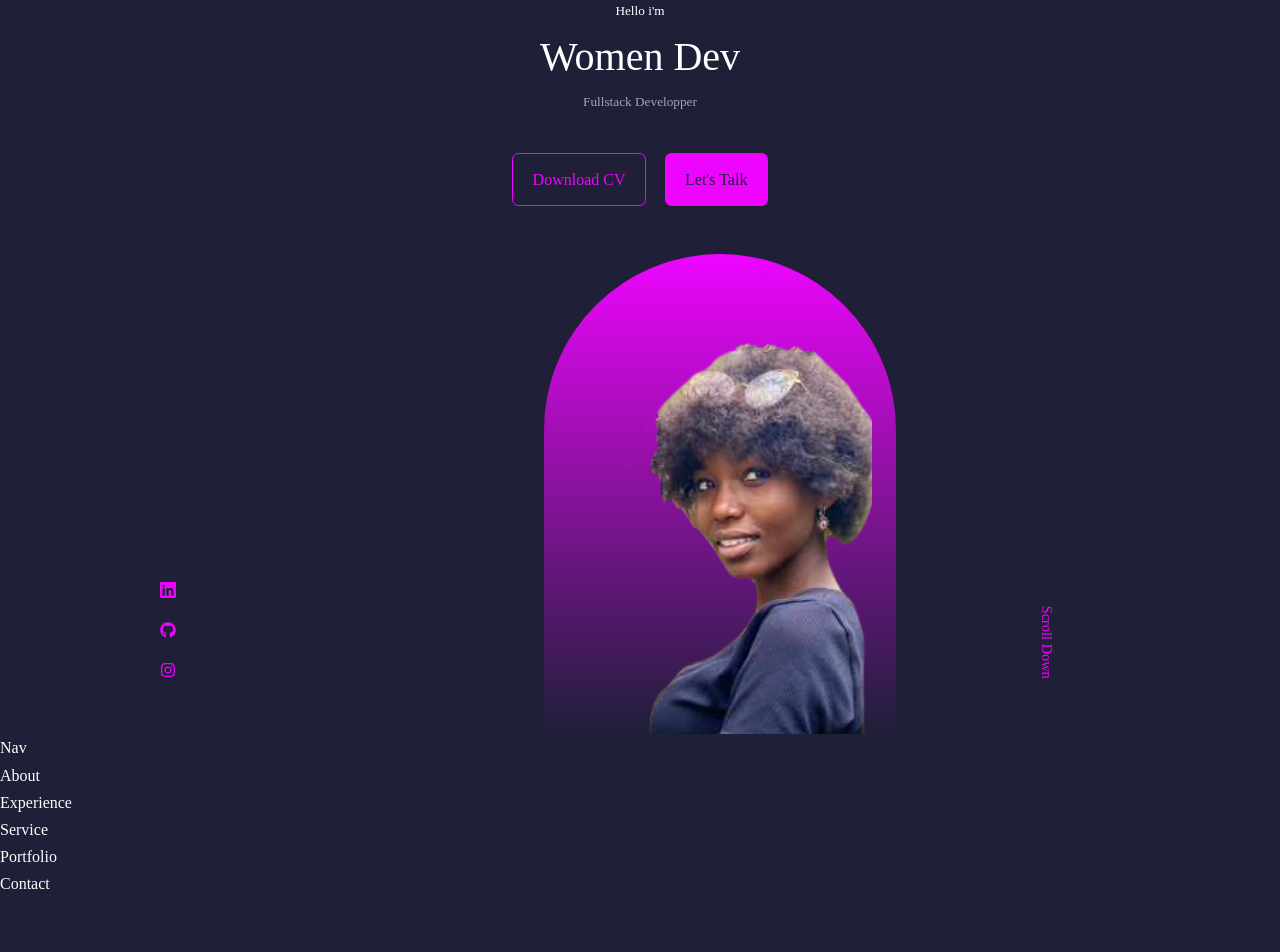
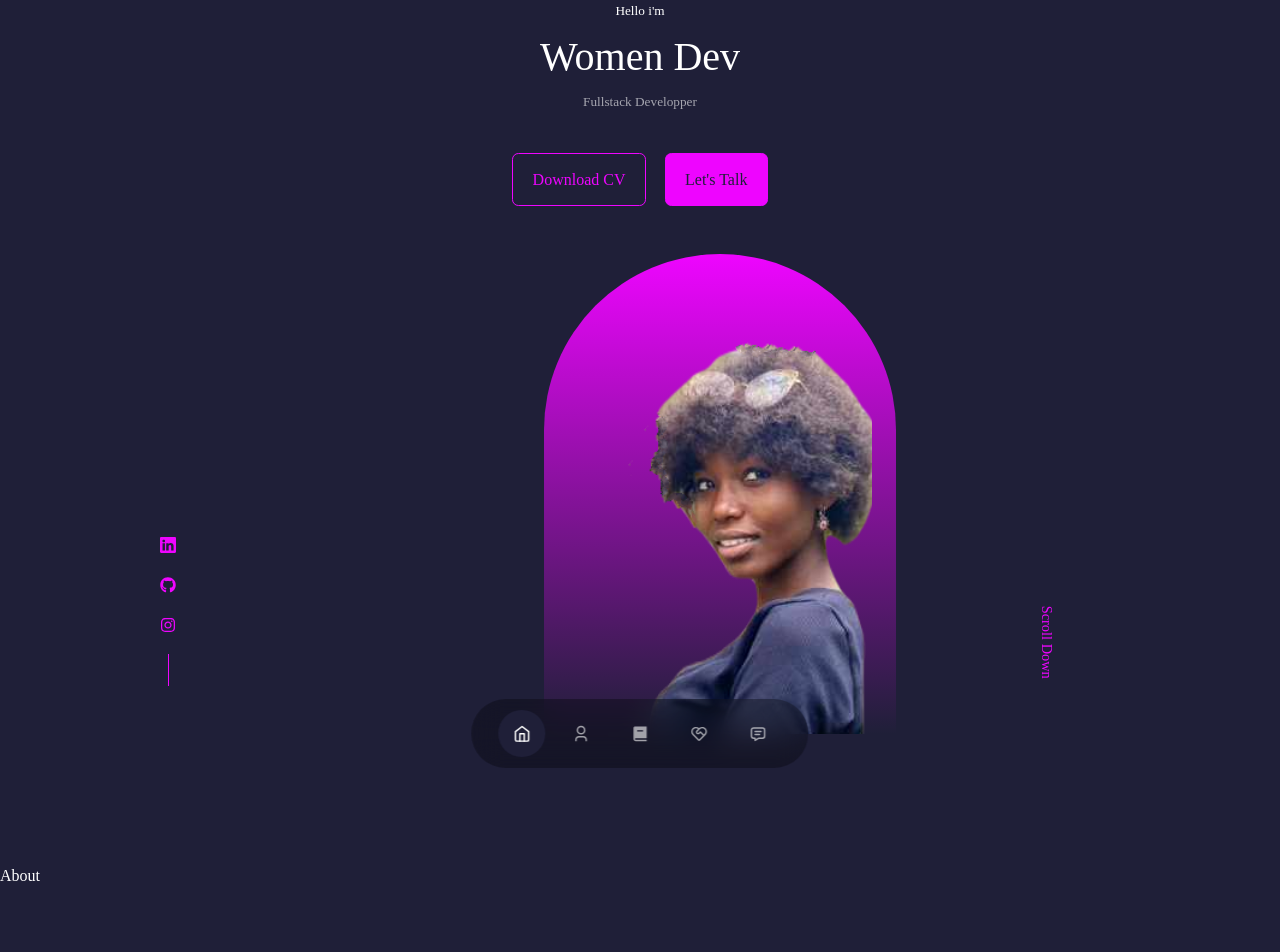
Before and after one commit to Agapy19/Mon-portfolio, a React (Vite) app: page / in a window 1280 px wide. Shown: the top 952 px of the page. Before the commit the page ends 897 px from the top, so only its background shows below. Built offline with nearby package versions, Linux system fonts and the light colour scheme.

Commit message:
Nav component

```diff
--- a/src/App.css
+++ b/src/App.css
@@ -56,6 +56,7 @@ h1 {
 
 section {
   margin-top: 8rem;
+  height: 100vh;
 }
 
 section>h2,
--- a/src/Components/About/About.jsx
+++ b/src/Components/About/About.jsx
@@ -2,7 +2,10 @@ import React from 'react'
 import './About.css'
 const About = () => {
   return (
-    <div>About</div>
+    <section id='about'>
+      About
+
+    </section>
   )
 }
 
--- a/src/Components/Contact/Contact.jsx
+++ b/src/Components/Contact/Contact.jsx
@@ -2,7 +2,10 @@ import React from 'react'
 import './Contact.css'
 const Contact = () => {
   return (
-    <div>Contact</div>
+    <section id='contact'>
+    Contact
+
+  </section>
   )
 }
 
--- a/src/Components/Experience/Experience.jsx
+++ b/src/Components/Experience/Experience.jsx
@@ -2,7 +2,10 @@ import React from 'react'
 import './Experience.css'
 const Experience = () => {
   return (
-    <div>Experience</div>
+    <section id='experience'>
+      Experience
+
+    </section>
   )
 }
 
--- a/src/Components/Service/Service.jsx
+++ b/src/Components/Service/Service.jsx
@@ -3,7 +3,10 @@ import './Service.css'
 
 const Service = () => {
   return (
-    <div>Service</div>
+    <section id='service'>
+    service
+
+  </section>
   )
 }
 
--- a/src/Components/header/Header.css
+++ b/src/Components/header/Header.css
@@ -36,7 +36,7 @@ header {
 }
 
 /* Social-header */
-.heade-social {
+.header-social {
     display: flex;
     flex-direction: column;
     align-items: center;
@@ -46,7 +46,7 @@ header {
     bottom: 3rem;
 }
 
-.heade-social ::after {
+.header-social::after {
     content: '';
     width: 1px;
     height: 2rem;
--- a/src/Components/header/HeaderSocial.jsx
+++ b/src/Components/header/HeaderSocial.jsx
@@ -4,7 +4,7 @@ import { FaGithub } from "react-icons/fa";
 import { FaInstagram } from "react-icons/fa";
 const HeaderSocial = () => {
     return (
-        <div className="heade-social">
+        <div className="header-social">
             <a href="https://linkdin.com" target='blank'><BsLinkedin /></a>
             <a href="https://github.com" target='blank'><FaGithub /></a>
             <a href="https://instagram.com" target='blank'><FaInstagram /></a>
--- a/src/Components/nav/Nav.css
+++ b/src/Components/nav/Nav.css
@@ -0,0 +1,30 @@
+nav{
+    background: rgba(0, 0, 0, 0.3);
+    width: max-content;
+    display: block;
+    padding: 0.7rem 1.7rem;
+    z-index: 2;
+    position: fixed;
+    left: 50%;
+    transform: translateX(-50%);
+    bottom: 2rem;
+    display: flex;
+    gap: 0.8rem;
+    border-radius: 3rem;
+    backdrop-filter: blur(15px);
+}
+nav a{
+    background: transparent;
+    padding: 0.9rem;
+    border-radius: 50%;
+    display: flex;
+    color: var( --color-light);
+    font-size: 1.1rem;
+}
+nav a:hover{
+    background: rgba(0, 0, 0, 0.3);
+}
+nav a.active{
+    background: var(--bg-color);
+    color: var(--white-color);
+}
--- a/src/Components/nav/Nav.jsx
+++ b/src/Components/nav/Nav.jsx
@@ -1,9 +1,23 @@
-import React from 'react'
+import React, { useState } from 'react'
 import './Nav.css'
+import { FiHome } from "react-icons/fi";
+import { RiUser3Line } from "react-icons/ri";
+import { RiBook2Fill } from "react-icons/ri";
+import { RiServiceLine } from "react-icons/ri";
+import { TbMessage } from "react-icons/tb";
+import { usestate } from 'react';
 
 const Nav = () => {
+  const [activeNav, setActiveNav] = useState('#')
   return (
-    <div>Nav</div>
+    <nav>
+      <a href="#" onClick={() => setActiveNav('#')} className={activeNav === '#' ? 'active' : ''}><FiHome /></a>
+      <a href="#about" onClick={() => setActiveNav('#about')} className={activeNav === '#about' ? 'active' : ''}><RiUser3Line /></a>
+      <a href="#experience" onClick={() => setActiveNav('#experience')} className={activeNav === '#experience' ? 'active' : ''}><RiBook2Fill /></a>
+      <a href="#service" onClick={() => setActiveNav('#service')} className={activeNav === '#service' ? 'active' : ''}><RiServiceLine /></a>
+      <a href="#contact" onClick={() => setActiveNav('#contact')} className={activeNav === '#contact' ? 'active' : ''}><TbMessage /></a>
+
+    </nav>
   )
 }
 
--- a/src/Components/portfolio/Portfolio.jsx
+++ b/src/Components/portfolio/Portfolio.jsx
@@ -3,7 +3,10 @@ import './Portfolio.css'
 
 const Portfolio = () => {
   return (
-    <div>Portfolio</div>
+    <section id='portfolio'>
+    portfolio
+
+  </section>
   )
 }
 
```
